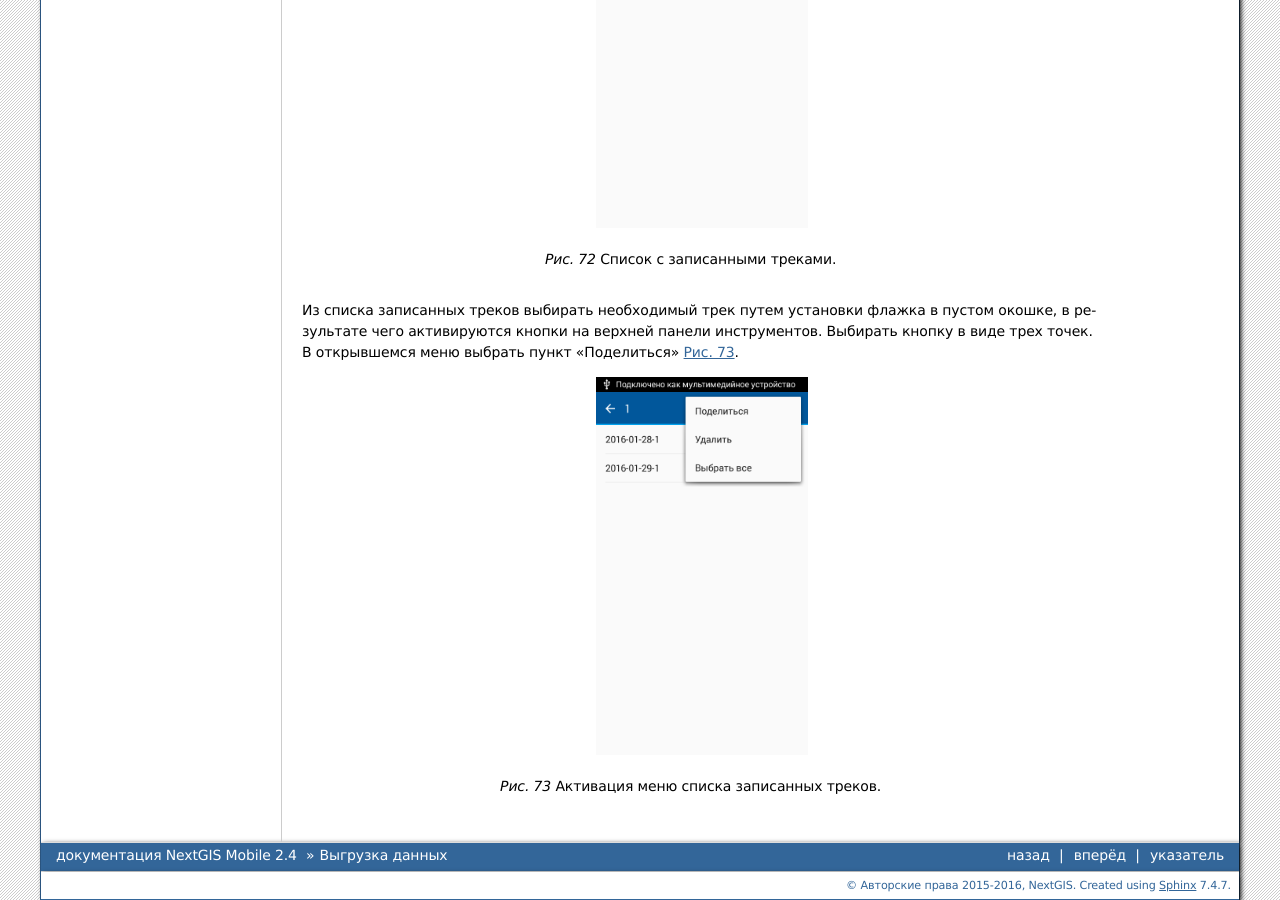
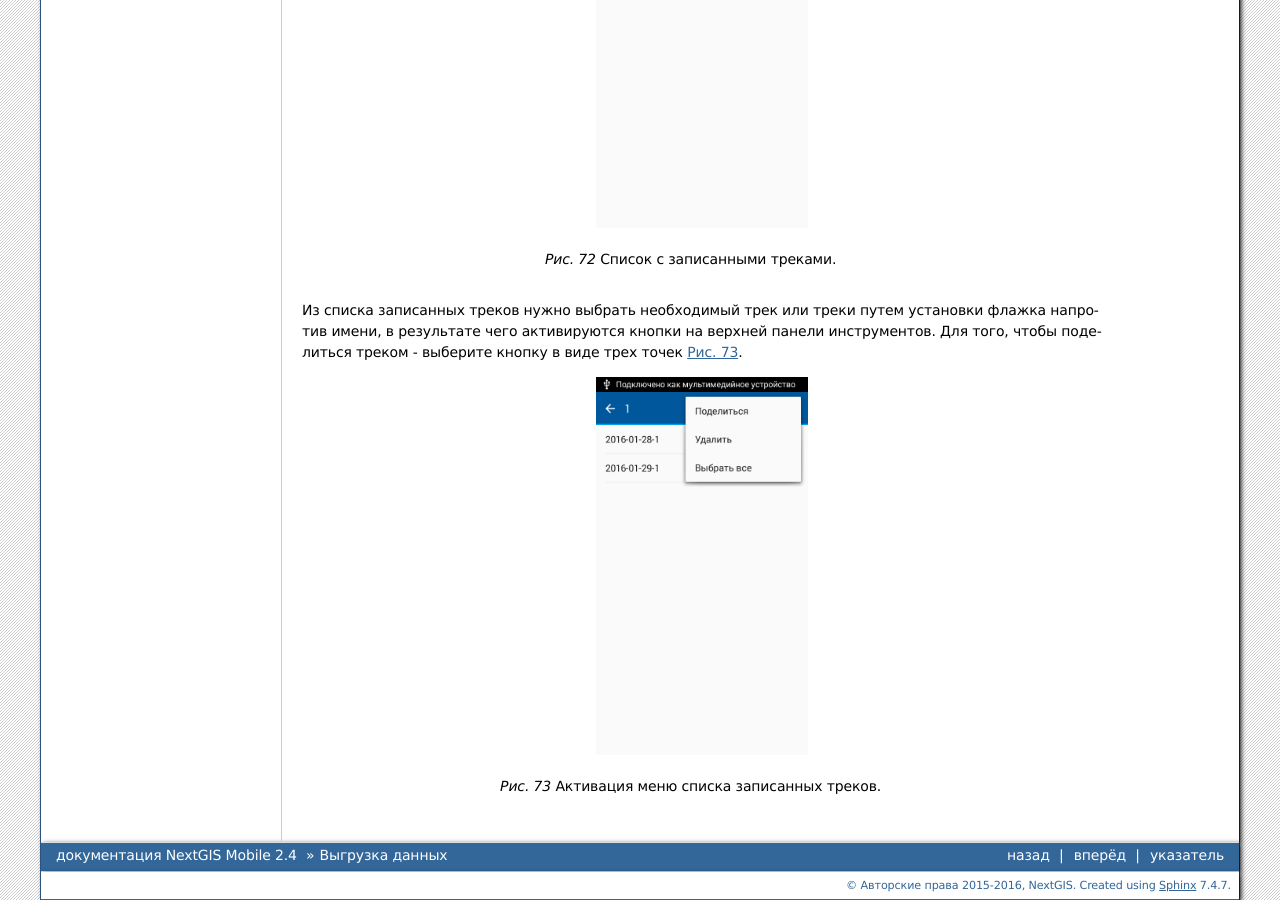
Before and after one commit to nextgis/docs_ngmobile, a Sphinx documentation site: the page built from source/share.rst, in a window 1280 px wide and 900 px high, scrolled down 1930 px. Built offline with Sphinx 7.4.7, drawn with Linux system fonts in a browser that asks for light colours; formulas are drawn with MathJax 3.

Commit message:
Update share.rst

```diff
--- a/source/share.rst
+++ b/source/share.rst
@@ -63,9 +63,9 @@ GeoJSON
 
    Список с записанными треками.
 
-Из списка записанных треков выбирать необходимый трек путем установки флажка в
-пустом окошке, в результате чего активируются кнопки на верхней панели инструментов.
-Выбирать кнопку в виде трех точек. В открывшемся меню выбрать пункт "Поделиться" :numref:`ngmobile_tracks_list_and_menus_pic`.
+Из списка записанных треков нужно выбрать необходимый трек или треки путем установки флажка
+напротив имени, в результате чего активируются кнопки на верхней панели инструментов.
+Для того, чтобы поделиться треком - выберите кнопку в виде трех точек :numref:`ngmobile_tracks_list_and_menus_pic`.
 
 .. figure:: _static/tracks_list_and_menus.png
    :name: ngmobile_tracks_list_and_menus_pic
```
